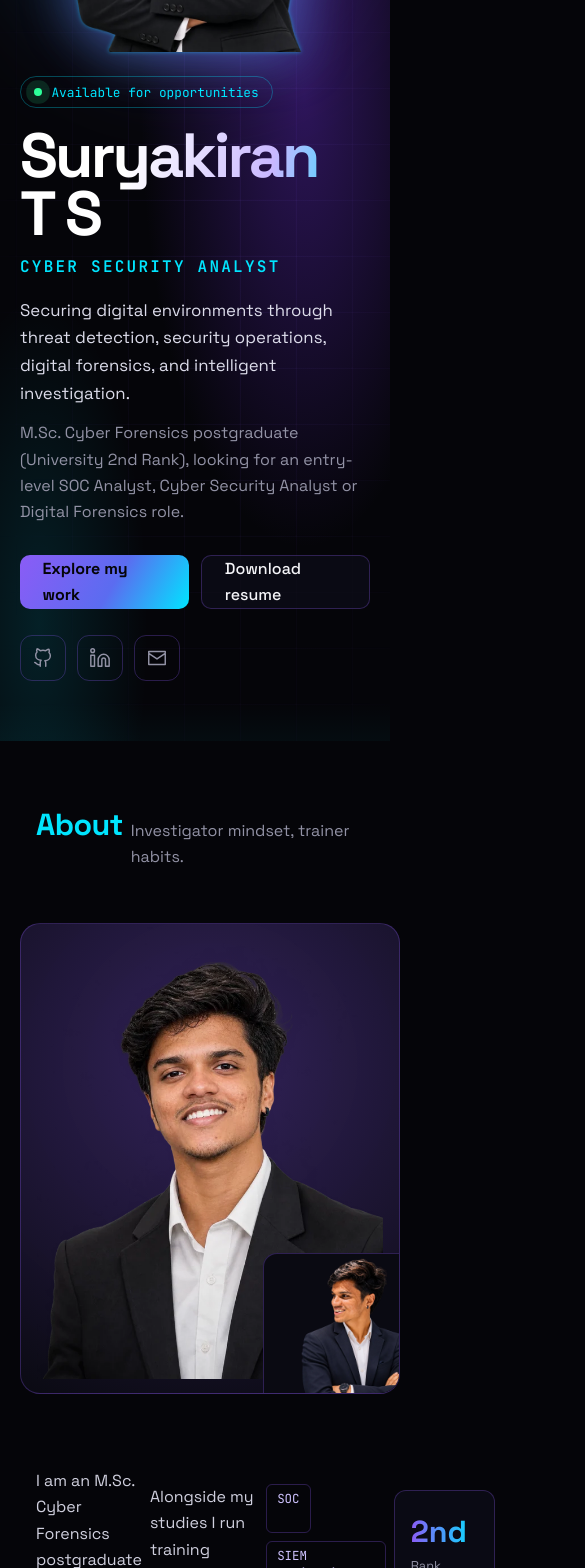
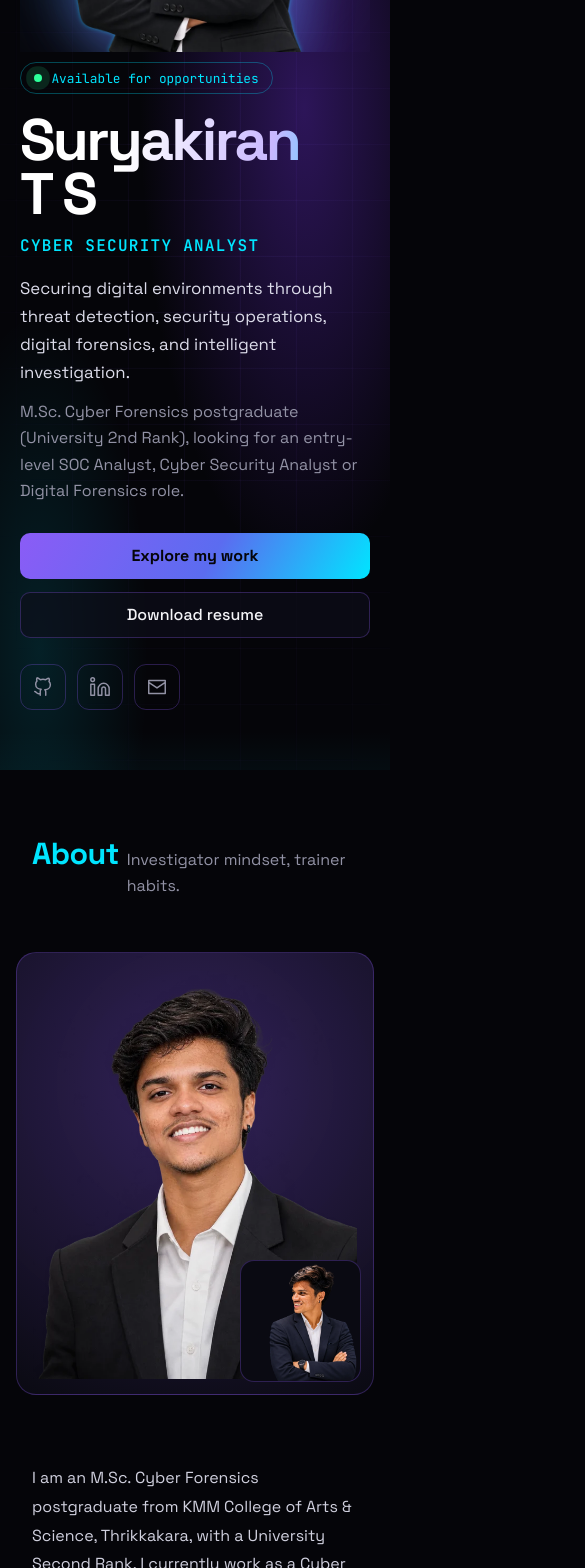
Before and after one commit to suryakirants/portfolio, a React (Vite) app: page / in a window 390 px wide. Shown: the part 432-2000 px from the top of the page, 585 px wide, since content can reach past the window. Built offline with nearby package versions, Linux system fonts and the light colour scheme.

Commit message:
Fix responsive section alignment and add refined interactions

```diff
--- a/src/styles.css
+++ b/src/styles.css
@@ -93,3 +93,81 @@ h3{font-size:1.2rem;letter-spacing:-.01em}
 .foot{border-top:1px solid var(--line);padding:2.4rem 0;background:var(--bg2)}.foot .wrap{display:grid;gap:1.2rem}.foot nav{display:flex;flex-wrap:wrap;gap:.4rem 1.1rem;color:var(--mu);font-size:.9rem}.foot nav a:hover{color:var(--cy)}.foot strong{font-size:1.1rem}.foot p{color:var(--mu)}
 @media(min-width:760px){.foot .wrap{grid-template-columns:1.4fr 1fr auto;align-items:start}}
 @media(prefers-reduced-motion:reduce){*,*::before,*::after{animation:none!important;transition:none!important;scroll-behavior:auto!important}.rv{opacity:1;transform:none}}
+
+
+/* Layout repair + refined interactions */
+.wrap{width:min(1160px,calc(100% - 48px));}
+.sec .wrap{min-width:0}
+.about{grid-template-columns:minmax(280px,.9fr) minmax(0,1.1fr);gap:clamp(28px,5vw,64px)}
+.about>div{min-width:0}
+.about>div:nth-child(2){display:block;min-width:0}
+.about>div:nth-child(2)>p{max-width:62ch;line-height:1.8}
+.photos{width:100%;max-width:480px;min-width:0;min-height:420px;align-self:center}
+.photos img:first-child{width:100%;height:100%;min-height:420px;object-fit:cover;object-position:center top}
+.photos .side{width:34%;max-height:190px;object-fit:cover;right:12px;bottom:12px}
+.stats{grid-template-columns:repeat(3,minmax(0,1fr))}
+.stats div{min-width:0}
+.stats span{overflow-wrap:anywhere}
+.tools{grid-template-columns:repeat(auto-fit,minmax(min(100%,230px),1fr))}
+.pgrid{grid-template-columns:repeat(2,minmax(0,1fr));align-items:stretch}
+.proj{display:flex;flex-direction:column;align-items:stretch;min-width:0;min-height:100%;transform-style:preserve-3d;will-change:transform}
+.proj>*{min-width:0;max-width:100%}
+.proj h3{font-size:1.35rem;color:var(--cy);overflow-wrap:anywhere}
+.proj>p:not(.psub){line-height:1.7}
+.proj .tags{margin-top:auto;padding-top:.7rem}
+.proj .row{display:flex;flex-wrap:wrap}
+.proj .row .btn{flex:1 1 110px}
+.art{height:132px;flex:0 0 auto;box-shadow:inset 0 0 35px rgba(0,229,255,.04),0 12px 30px rgba(0,0,0,.2)}
+.cgrid{grid-template-columns:minmax(0,1.15fr) minmax(260px,.85fr);gap:clamp(28px,5vw,72px)}
+.cgrid>div{min-width:0}
+.contact h2{max-width:12ch}
+.clist li{min-width:0;overflow-wrap:anywhere}
+.idwrap{width:100%;max-width:420px;justify-self:center}
+.idcard{width:100%;aspect-ratio:2/3;max-width:360px;margin-inline:auto}
+.idcard img{width:100%;height:100%;object-fit:cover;object-position:center top}
+.term{width:100%;max-width:100%}
+.nav{max-width:1100px}
+.nav nav{min-width:0;flex-wrap:wrap;justify-content:flex-end}
+.nav nav a{white-space:nowrap}
+.hero{grid-template-columns:minmax(0,1.08fr) minmax(320px,.92fr)}
+.hero-copy,.hero-art{min-width:0}
+.hero-art{overflow:visible}
+.portrait{max-width:100%;object-fit:contain}
+.tool,.lab,.card{min-width:0}
+@media(max-width:900px){
+ .nav nav{flex-wrap:nowrap}
+ .hero{grid-template-columns:1fr;gap:18px}
+ .hero-art{min-height:0;max-height:480px;overflow:hidden}
+ .portrait{max-height:46vh}
+ .about{grid-template-columns:minmax(0,1fr)}
+ .photos{max-width:440px}
+ .cgrid{grid-template-columns:minmax(0,1fr)}
+ .idwrap{order:-1;max-width:320px}
+}
+@media(max-width:680px){
+ .wrap{width:calc(100% - 32px)}
+ .sec{padding:64px 0}
+ .pgrid{grid-template-columns:minmax(0,1fr)}
+ .proj{padding:18px}
+ .stats{grid-template-columns:repeat(3,minmax(0,1fr));gap:8px}
+ .stats div{padding:12px 9px}
+ .stats strong{font-size:1.55rem}
+ .stats span{font-size:.72rem}
+ .photos{min-height:340px}
+ .photos img:first-child{min-height:340px}
+ .contact h2{max-width:14ch}
+ .cta .btn{flex:1 1 100%}
+ .nav{top:8px;width:calc(100% - 16px)}
+}
+@media(max-width:420px){
+ .stats{grid-template-columns:1fr}
+ .photos{min-height:300px}
+ .photos img:first-child{min-height:300px}
+ .role{letter-spacing:.08em}
+ .hero h1{font-size:clamp(2.8rem,15vw,4.4rem)}
+}
+@media(hover:hover){
+ .tool,.lab,.card,.idcard{transition:transform .28s ease,border-color .28s ease,box-shadow .28s ease}
+ .tool:hover,.lab:hover{transform:translateY(-5px) perspective(900px) rotateX(1deg)}
+ .idcard:hover{box-shadow:0 24px 70px rgba(84,37,168,.28),0 0 24px rgba(0,229,255,.12)}
+}
```
